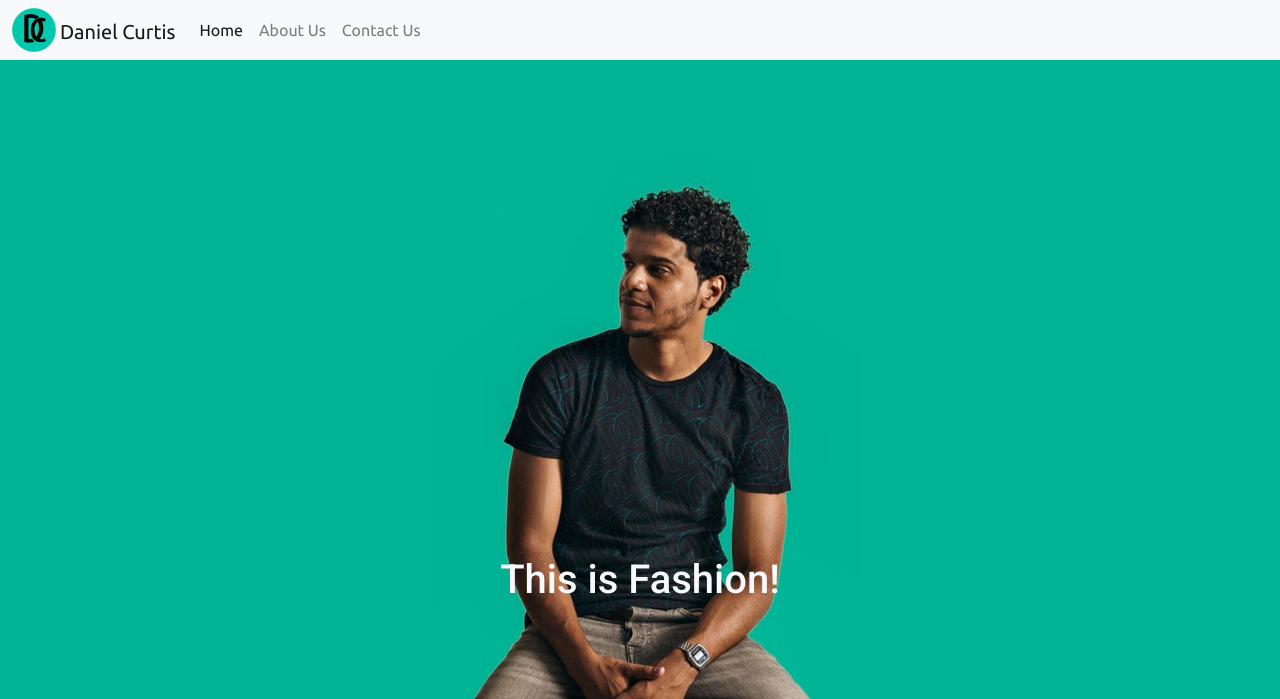
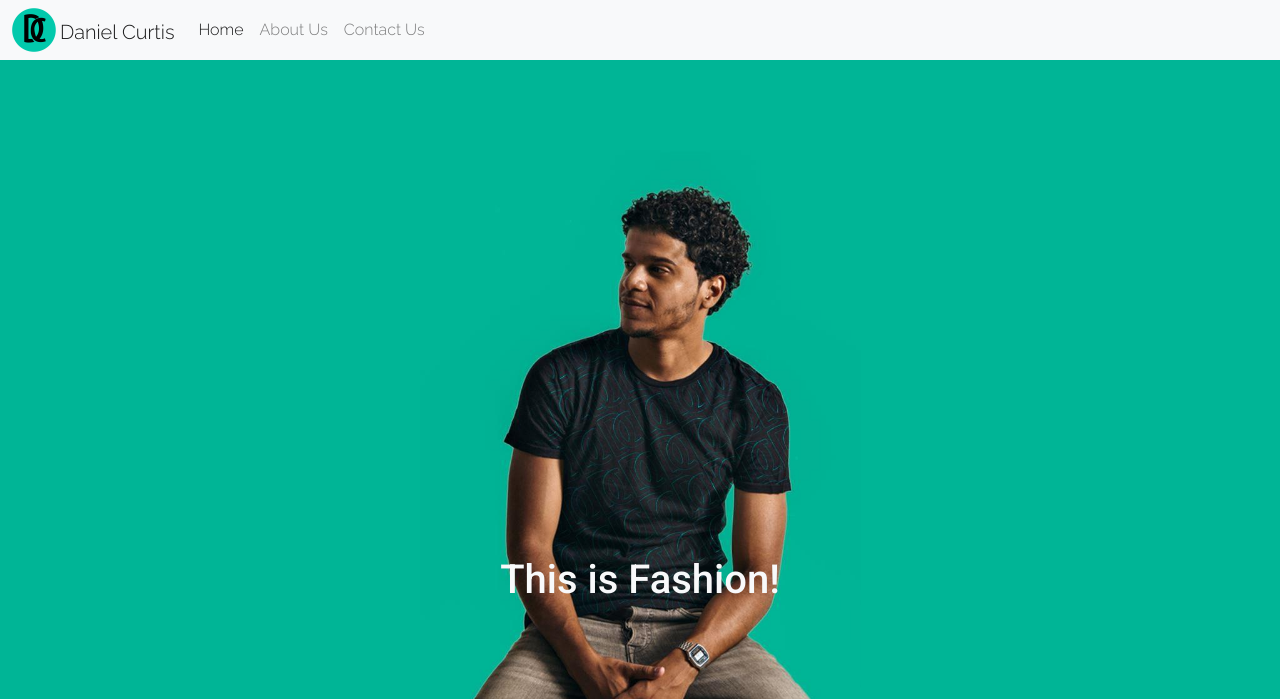
Before and after one commit to mfonism/daniel-curtis, a Django app: page / in a window 1280 px wide. Shown: the top 699 px of the page. Run offline with Django 3.2, Linux system fonts and the light colour scheme; some libraries are stand-ins or nearby versions.

Commit message:
Use Raleway as main font (instead of Ubuntu)

```diff
--- a/static/css/site_base.css
+++ b/static/css/site_base.css
@@ -8,8 +8,7 @@ body {
 }
 
 body {
-    /* font-family: 'Roboto', sans-serif; */
-    font-family: 'Ubuntu', sans-serif;
+    font-family: 'Raleway', sans-serif;
     background-color: #F8F9FA;
 }
 
--- a/templates/site_base.html
+++ b/templates/site_base.html
@@ -23,7 +23,7 @@
 
         <!-- Fonts -->
         <link
-          href="https://fonts.googleapis.com/css2?family=Roboto:wght@500&family=Ubuntu&display=swap"
+          href="https://fonts.googleapis.com/css2?family=Raleway:wght@300&family=Roboto:wght@500&display=swap"
           rel="stylesheet">
 
         {% block extra_vendor_css %}{% endblock %}
```
